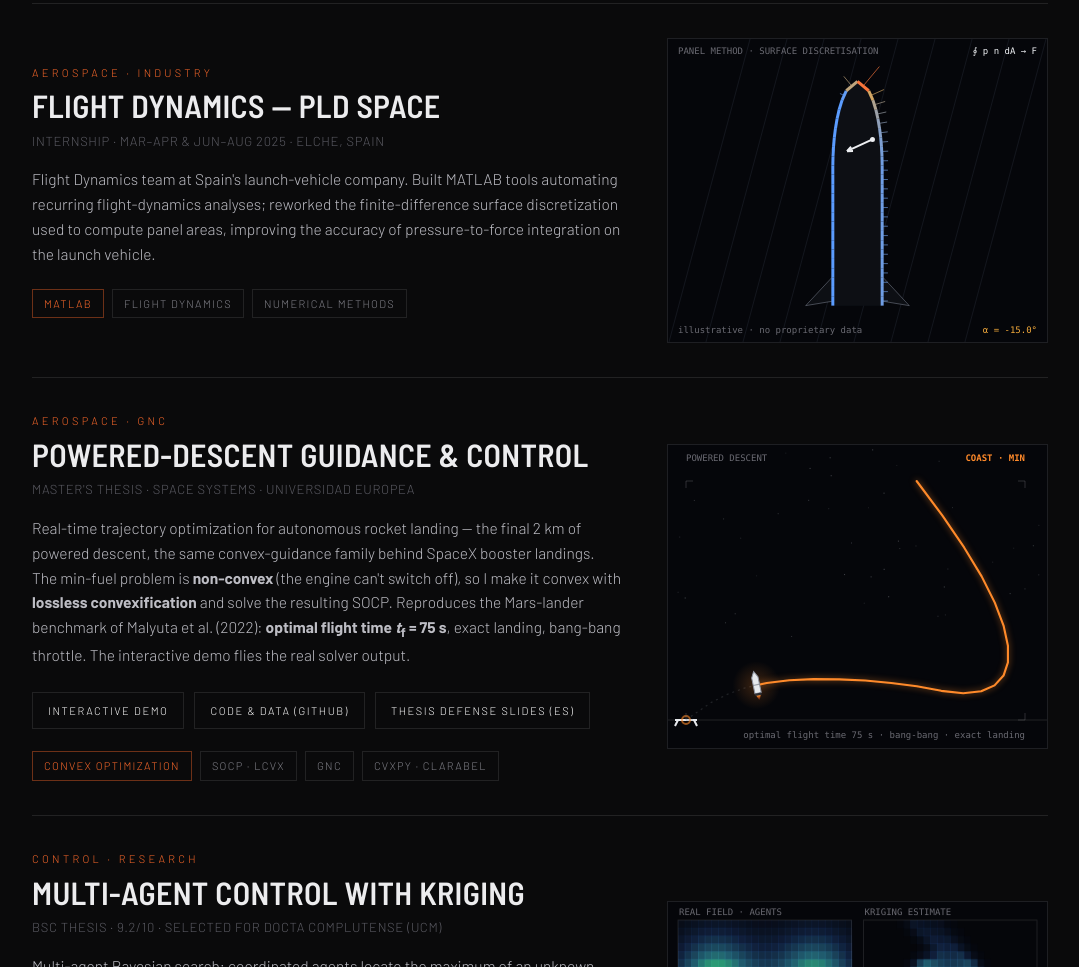
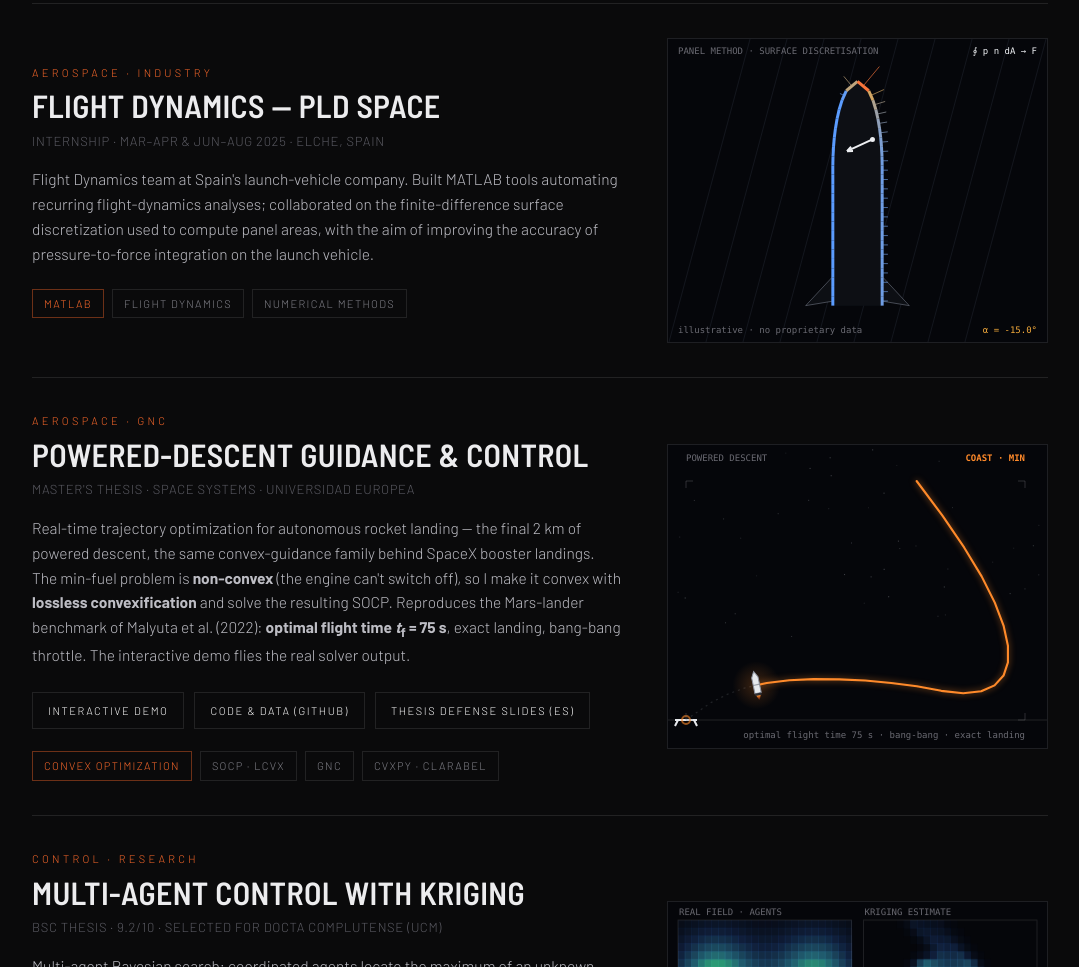
Before and after one commit to ISeralx/ISeralx, a plain HTML site: page index.html in a window 1280 px wide. Shown: the part 2426-3393 px from the top of the page, without its empty margins (100-1179 px from the left). Drawn offline with Linux system fonts and the light colour scheme.

Commit message:
Update PLD Space description

```diff
--- a/index.html
+++ b/index.html
@@ -205,7 +205,7 @@
         <span class="ptag">Aerospace · Industry</span>
         <h3>Flight Dynamics — PLD Space</h3>
         <div class="meta">Internship · Mar–Apr &amp; Jun–Aug 2025 · Elche, Spain</div>
-        <p>Flight Dynamics team at Spain's launch-vehicle company. Built MATLAB tools automating recurring flight-dynamics analyses; reworked the finite-difference surface discretization used to compute panel areas, improving the accuracy of pressure-to-force integration on the launch vehicle.</p>
+        <p>Flight Dynamics team at Spain's launch-vehicle company. Built MATLAB tools automating recurring flight-dynamics analyses; collaborated on the finite-difference surface discretization used to compute panel areas, with the aim of improving the accuracy of pressure-to-force integration on the launch vehicle.</p>
         <div class="stack"><span class="chip acc">MATLAB</span><span class="chip">Flight Dynamics</span><span class="chip">Numerical Methods</span></div>
       </div>
       <div class="proj-media"><canvas id="pldCanvas" role="img" aria-label="Schematic panel method: a generic launch vehicle surface discretized into panels, a pressure field versus angle of attack, and the integrated aerodynamic force. Illustrative only, no proprietary data."></canvas></div>
```
Also changed, not shown: 1 other file.
